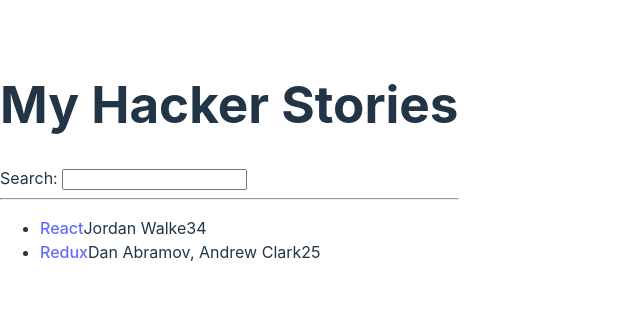
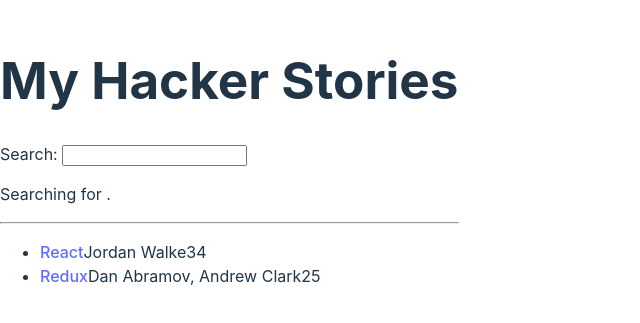
Before and after one commit to chubbyhippo/typescript-tinkering, a React (Vite) app in the folder road-to-react/: page / in a window 1280 px wide. Shown: the part 239-562 px from the top of the page, without its empty margins (0-640 px from the left). Built offline with nearby package versions, Linux system fonts and the light colour scheme.

Commit message:
Update search to capture user input
Added state to manage the search term and displayed the current search term below the input field. Removed console logs for a cleaner implementation.

```diff
--- a/road-to-react/src/App.tsx
+++ b/road-to-react/src/App.tsx
@@ -41,16 +41,22 @@
 );
 
 const Search = () => {
+  const [searchTerm, setSearchTerm] = React.useState('');
+
   const handleChange = (event: React.ChangeEvent<HTMLInputElement>) => {
-    console.log(event);
-    console.log(event.target.value);
+    setSearchTerm(event.target.value);
   };
 
   return (
-    <div>
-      <label htmlFor="search">Search: </label>
-      <input type="text" id="search" onChange={handleChange} />
-    </div>
+    <>
+      <div>
+        <label htmlFor="search">Search: </label>
+        <input type="text" id="search" onChange={handleChange} />
+      </div>
+      <p>
+        Searching for <strong>{searchTerm}</strong>.
+      </p>
+    </>
   );
 };
 
```
